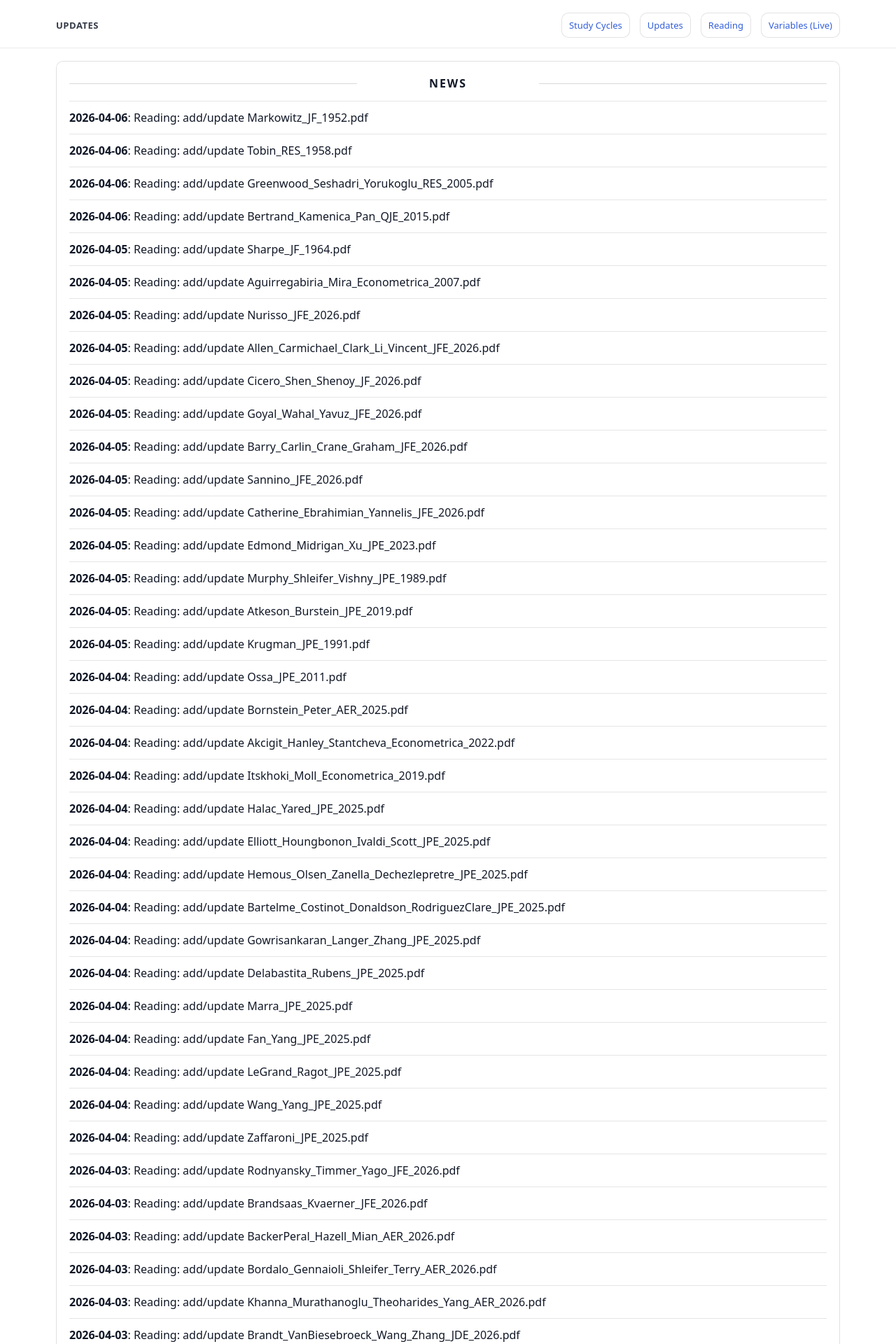
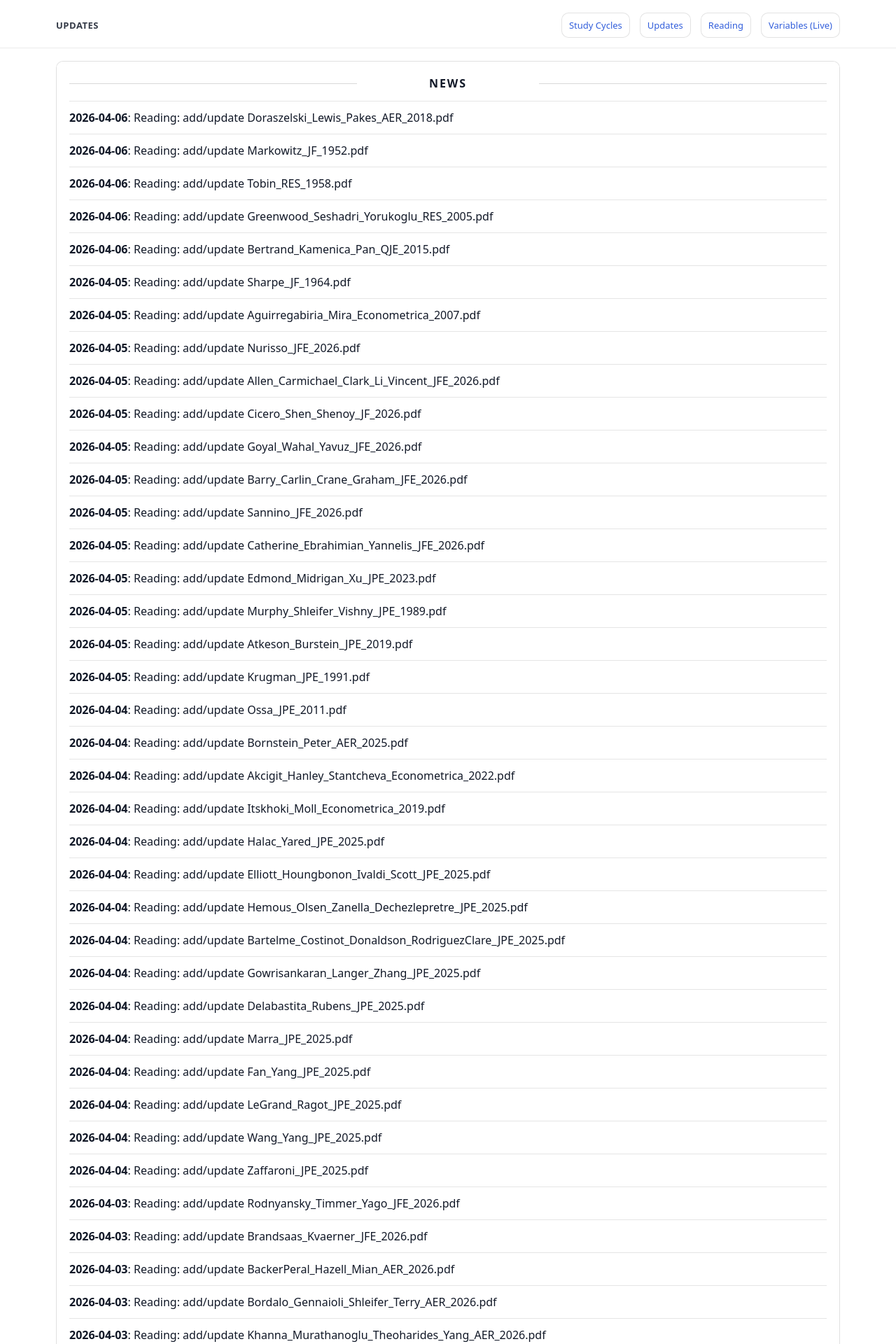
Before and after one commit to yaxinzn/study-archive, a Jekyll site: the page built from updates/index.md, in a window 1280 px wide. Shown: the top 1920 px of the page at 70% size. Built offline with Jekyll 4.4.1, drawn with Linux system fonts in a browser that asks for light colours; some of the changed text lies outside the part shown.

Commit message:
chore: update NEWS feed

```diff
--- a/_data/news.yml
+++ b/_data/news.yml
@@ -1,4 +1,7 @@
 # Auto-generated update history (sorted newest -> oldest). Do not edit manually.
+- ts: "1775423652"
+  date: "2026-04-06"
+  title: "Reading: add/update Doraszelski_Lewis_Pakes_AER_2018.pdf"
 - ts: "1775422257"
   date: "2026-04-06"
   title: "Reading: add/update Markowitz_JF_1952.pdf"
```
